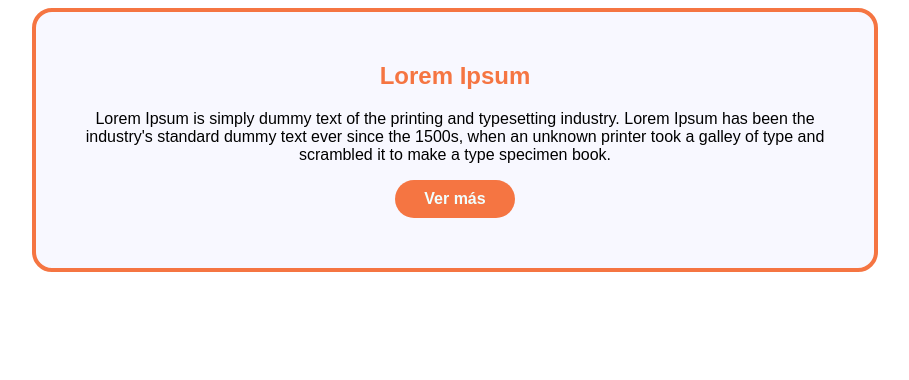
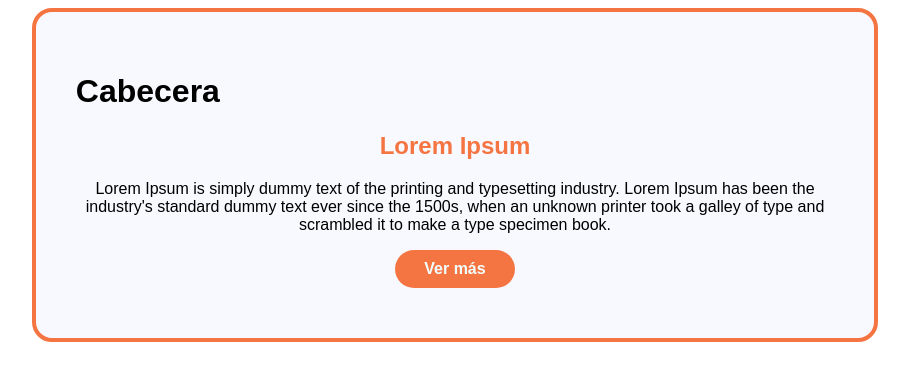
Before and after one commit to JoseWaldo/blogsito2, a plain HTML site: page index.html in a window 1280 px wide. Shown: the whole page, without its empty margins (185-1094 px from the left). Drawn offline with Linux system fonts and the light colour scheme.

Commit message:
agregue una cabecera y un div post

```diff
--- a/index.html
+++ b/index.html
@@ -8,10 +8,15 @@
 </head>
 <body>
     <div class="contenedor">
-        <h2>Lorem Ipsum</h2>
-        <p>Lorem Ipsum is simply dummy text of the printing and typesetting industry. Lorem Ipsum has been the industry's standard dummy text ever since the 1500s, when an unknown printer took a galley of type and scrambled it to make a type specimen book.</p>
-        <div class="boton">
-            <span>Ver más</span>
+        <div class="cabecera">
+            <h1>Cabecera</h1>
+        </div>
+        <div class="post">
+            <h2>Lorem Ipsum</h2>
+            <p>Lorem Ipsum is simply dummy text of the printing and typesetting industry. Lorem Ipsum has been the industry's standard dummy text ever since the 1500s, when an unknown printer took a galley of type and scrambled it to make a type specimen book.</p>
+            <div class="boton">
+                <span>Ver más</span>
+            </div>
         </div>
     </div>
 </body>
```
